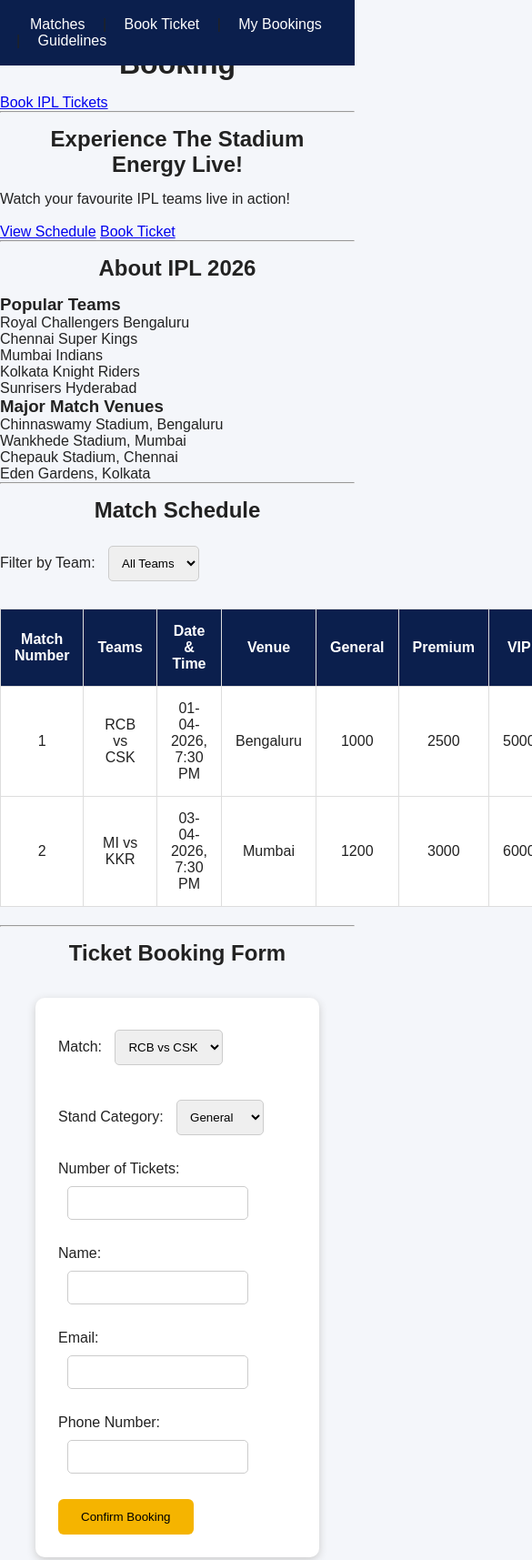
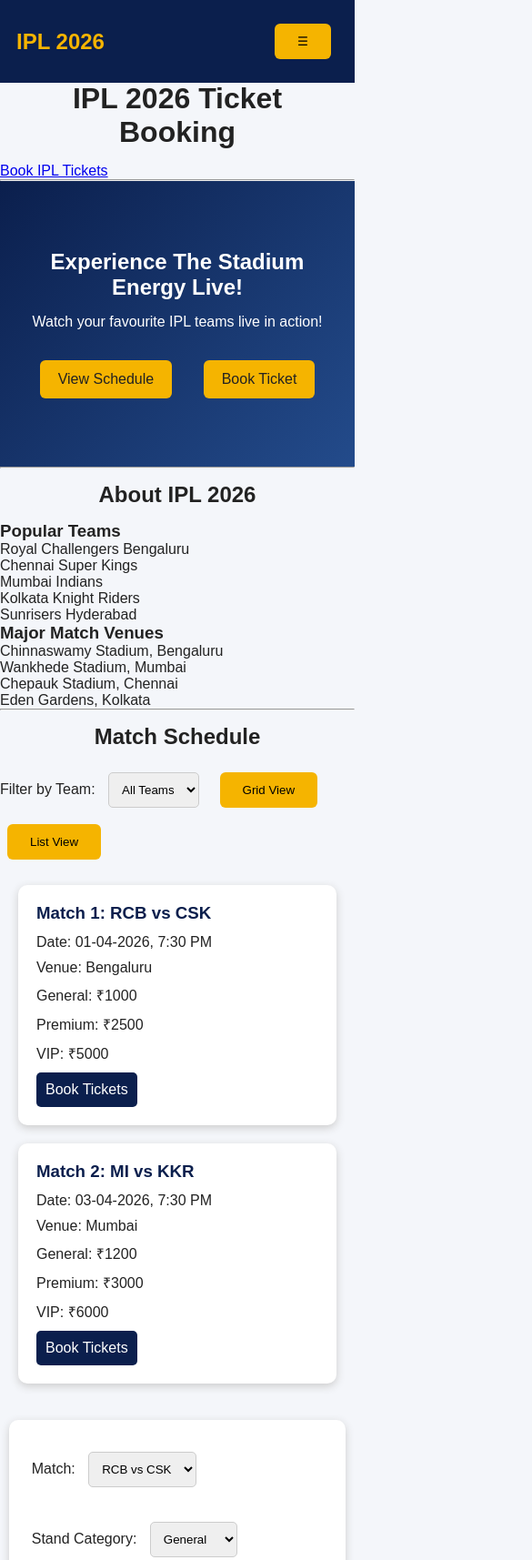
Before and after one commit to Devika24-2007/ipl-2026-ticket-booking, a plain HTML site: page index.html in a window 390 px wide. Shown: the top 1715 px of the page at 91% size, 585 px wide, since content can reach past the window. Drawn offline with Linux system fonts and the light colour scheme.

Commit message:
Complete Activity 8 responsive layout

```diff
--- a/app.js
+++ b/app.js
@@ -1,100 +1,37 @@
-// Function to display toast notifications
-function showToast(message) {
-    let toast = document.createElement("div");
+// Team Filter
+const teamFilter = document.getElementById("teamFilter");
+const matchCards = document.querySelectorAll(".match-card");
 
-    toast.innerText = message;
+teamFilter.addEventListener("change", function () {
+    const selectedTeam = teamFilter.value;
 
-    toast.style.position = "fixed";
-    toast.style.top = "20px";
-    toast.style.right = "20px";
-    toast.style.backgroundColor = "green";
-    toast.style.color = "white";
-    toast.style.padding = "15px 25px";
-    toast.style.borderRadius = "8px";
-    toast.style.zIndex = "9999";
-    toast.style.fontSize = "16px";
+    matchCards.forEach(function (card) {
+        const teams = card.dataset.teams;
 
-    document.body.appendChild(toast);
-
-    setTimeout(function () {
-        toast.remove();
-    }, 3000);
-}
-
-// Smooth scrolling to booking form
-document.addEventListener("DOMContentLoaded", function () {
-
-    const bookButtons = document.querySelectorAll(
-        'a[href="#booking"], a[href="booking.html"]'
-    );
-
-    bookButtons.forEach(function (button) {
-        button.addEventListener("click", function (event) {
-
-            if (button.getAttribute("href") === "#booking") {
-                const bookingSection = document.querySelector("#booking");
-
-                if (bookingSection) {
-                    event.preventDefault();
-
-                    bookingSection.scrollIntoView({
-                        behavior: "smooth"
-                    });
-
-                    showToast("Redirecting to booking section!");
-                }
-            } else {
-                showToast("Opening IPL Ticket Booking Form!");
-            }
-
-        });
+        if (selectedTeam === "all" || teams.includes(selectedTeam)) {
+            card.style.display = "block";
+        } else {
+            card.style.display = "none";
+        }
     });
-
 });
 
-// Activity 7: Booking Summary
+// Grid View
+const matchContainer = document.getElementById("matchContainer");
 
-const matchSelect = document.getElementById("match");
-const standSelect = document.getElementById("stand");
-const quantityInput = document.getElementById("quantity");
+document.getElementById("gridBtn").addEventListener("click", function () {
+    matchContainer.classList.remove("list-view");
+});
 
-const summaryMatch = document.getElementById("summaryMatch");
-const summaryStand = document.getElementById("summaryStand");
-const summaryQuantity = document.getElementById("summaryQuantity");
-const totalPrice = document.getElementById("totalPrice");
+// List View
+document.getElementById("listBtn").addEventListener("click", function () {
+    matchContainer.classList.add("list-view");
+});
 
-// Ticket prices
-const standPrices = {
-    "General Stand": 1000,
-    "Premium Stand": 3000,
-    "VIP Stand": 5000
-};
+// Mobile Hamburger Menu
+const menuToggle = document.getElementById("menuToggle");
+const navLinks = document.getElementById("navLinks");
 
-// Update summary
-function updateSummary() {
-
-    const match = matchSelect.value;
-    const stand = standSelect.value;
-    const quantity = Number(quantityInput.value);
-
-    const price = standPrices[stand] || 0;
-
-    const total = price * quantity;
-
-    summaryMatch.textContent = match || "Not selected";
-
-    summaryStand.textContent = stand || "Not selected";
-
-    summaryQuantity.textContent = quantity;
-
-    totalPrice.textContent = total;
-
-    showToast("Booking Summary Updated!");
-}
-
-// Listen for user selections
-matchSelect.addEventListener("change", updateSummary);
-
-standSelect.addEventListener("change", updateSummary);
-
-quantityInput.addEventListener("change", updateSummary);
+menuToggle.addEventListener("click", function () {
+    navLinks.classList.toggle("active");
+});
--- a/index.html
+++ b/index.html
@@ -4,6 +4,7 @@
 <head>
     <title>IPL Ticket Booking</title>
     <meta charset="UTF-8">
+    <meta name="viewport" content="width=device-width, initial-scale=1.0">
     <link rel="stylesheet" href="styles.css">
 </head>
 
@@ -13,12 +14,19 @@
 
 <a href="booking.html">Book IPL Tickets</a>
 
-<nav>
-    <a href="#matches">Matches</a> |
-    <a href="#booking">Book Ticket</a> |
-    <a href="#mybookings">My Bookings</a> |
-    <a href="#guidelines">Guidelines</a>
+<nav class="navbar">
+    <div class="logo">IPL 2026</div>
+
+    <button class="menu-toggle" id="menuToggle">☰</button>
+
+    <div class="nav-links" id="navLinks">
+        <a href="#matches">Matches</a>
+        <a href="#booking">Book Ticket</a>
+        <a href="#mybookings">My Bookings</a>
+        <a href="#guidelines">Guidelines</a>
+    </div>
 </nav>
+
 
 <hr>
 <section class="hero">
@@ -58,55 +66,47 @@
 
 <hr>
 
+
+
+
 <h2 id="matches">Match Schedule</h2>
 
 <label>Filter by Team:</label>
-<select>
-    <option>All Teams</option>
-    <option>RCB</option>
-    <option>CSK</option>
-    <option>MI</option>
-    <option>KKR</option>
+
+<select id="teamFilter">
+    <option value="all">All Teams</option>
+    <option value="RCB">RCB</option>
+    <option value="CSK">CSK</option>
+    <option value="MI">MI</option>
+    <option value="KKR">KKR</option>
 </select>
 
-<table border="1" cellpadding="10">
-    <tr>
-        <th>Match Number</th>
-        <th>Teams</th>
-        <th>Date & Time</th>
-        <th>Venue</th>
-        <th>General</th>
-        <th>Premium</th>
-        <th>VIP</th>
-        <th>Action</th>
-    </tr>
+<button id="gridBtn">Grid View</button>
+<button id="listBtn">List View</button>
 
-    <tr>
-        <td>1</td>
-        <td>RCB vs CSK</td>
-        <td>01-04-2026, 7:30 PM</td>
-        <td>Bengaluru</td>
-        <td>1000</td>
-        <td>2500</td>
-        <td>5000</td>
-        <td><a href="#booking">Book</a></td>
-    </tr>
+<div class="match-container" id="matchContainer">
 
-    <tr>
-        <td>2</td>
-        <td>MI vs KKR</td>
-        <td>03-04-2026, 7:30 PM</td>
-        <td>Mumbai</td>
-        <td>1200</td>
-        <td>3000</td>
-        <td>6000</td>
-        <td><a href="#booking">Book</a></td>
-    </tr>
-</table>
+    <div class="match-card" data-teams="RCB CSK">
+        <h3>Match 1: RCB vs CSK</h3>
+        <p>Date: 01-04-2026, 7:30 PM</p>
+        <p>Venue: Bengaluru</p>
+        <p>General: ₹1000</p>
+        <p>Premium: ₹2500</p>
+        <p>VIP: ₹5000</p>
+        <a href="#booking">Book Tickets</a>
+    </div>
 
-<hr>
+    <div class="match-card" data-teams="MI KKR">
+        <h3>Match 2: MI vs KKR</h3>
+        <p>Date: 03-04-2026, 7:30 PM</p>
+        <p>Venue: Mumbai</p>
+        <p>General: ₹1200</p>
+        <p>Premium: ₹3000</p>
+        <p>VIP: ₹6000</p>
+        <a href="#booking">Book Tickets</a>
+    </div>
 
-<h2 id="booking">Ticket Booking Form</h2>
+</div>
 
 <form>
     <label>Match:</label>
--- a/styles.css
+++ b/styles.css
@@ -15,40 +15,120 @@ body {
     font-family: Arial, sans-serif;
     background: var(--background);
     color: var(--text);
+    padding-top: 75px;
 }
 
-nav {
+/* Navigation using Flexbox */
+.navbar {
     background: var(--primary);
     padding: 18px;
     position: fixed;
     top: 0;
     width: 100%;
     z-index: 1000;
+    display: flex;
+    justify-content: space-between;
+    align-items: center;
 }
 
-nav a {
+.logo {
+    color: var(--accent);
+    font-size: 24px;
+    font-weight: bold;
+}
+
+.nav-links {
+    display: flex;
+    gap: 20px;
+}
+
+.navbar a {
     color: white;
     text-decoration: none;
-    margin: 15px;
 }
 
-nav a:hover {
+.navbar a:hover {
     color: var(--accent);
 }
 
+.menu-toggle {
+    display: none;
+}
+
+/* Headings */
 h1, h2 {
     text-align: center;
     padding: 15px;
 }
 
+/* Hero section */
+.hero {
+    background: linear-gradient(135deg, #0b1f4d, #234b8b);
+    color: white;
+    text-align: center;
+    padding: 60px 20px;
+}
+
+.hero a {
+    display: inline-block;
+    background: var(--accent);
+    color: #222;
+    padding: 12px 20px;
+    margin: 15px;
+    text-decoration: none;
+    border-radius: 6px;
+}
+
+/* Buttons */
 button {
     background: var(--accent);
     padding: 12px 25px;
     border: none;
     border-radius: 6px;
     cursor: pointer;
+    margin: 8px;
 }
 
+/* Match cards using CSS Grid */
+.match-container {
+    display: grid;
+    grid-template-columns: repeat(3, 1fr);
+    gap: 20px;
+    padding: 20px;
+}
+
+.match-card {
+    background: white;
+    padding: 20px;
+    border-radius: 10px;
+    box-shadow: 0 3px 10px #ccc;
+}
+
+.match-card h3 {
+    color: var(--primary);
+    margin-bottom: 12px;
+}
+
+.match-card p {
+    margin: 10px 0;
+}
+
+.match-card a {
+    display: inline-block;
+    background: var(--primary);
+    color: white;
+    padding: 10px;
+    text-decoration: none;
+    border-radius: 5px;
+}
+
+/* List view */
+.match-container.list-view {
+    display: flex;
+    flex-direction: column;
+}
+
+/* Tables */
 table {
     width: 90%;
     margin: 20px auto;
@@ -67,6 +147,7 @@ th {
     color: white;
 }
 
+/* Forms */
 form {
     background: white;
     padding: 25px;
@@ -83,9 +164,58 @@ input, select {
     border-radius: 5px;
 }
 
+/* Guidelines */
+#guidelines {
+    text-align: center;
+}
+
+#guidelines + h3,
+#guidelines + h3 + p {
+    text-align: center;
+    padding: 8px;
+}
+
+/* Footer */
 footer {
     background: var(--primary);
     color: white;
     text-align: center;
     padding: 20px;
 }
+
+/* Tablet layout */
+@media (max-width: 900px) {
+    .match-container {
+        grid-template-columns: repeat(2, 1fr);
+    }
+}
+
+/* Mobile layout */
+@media (max-width: 600px) {
+    .navbar {
+        flex-wrap: wrap;
+    }
+
+    .menu-toggle {
+        display: block;
+    }
+
+    .nav-links {
+        display: none;
+        flex-direction: column;
+        width: 100%;
+        padding-top: 15px;
+    }
+
+    .nav-links.active {
+        display: flex;
+    }
+
+    .match-container {
+        grid-template-columns: 1fr;
+    }
+
+    form {
+        width: 95%;
+    }
+}
```
